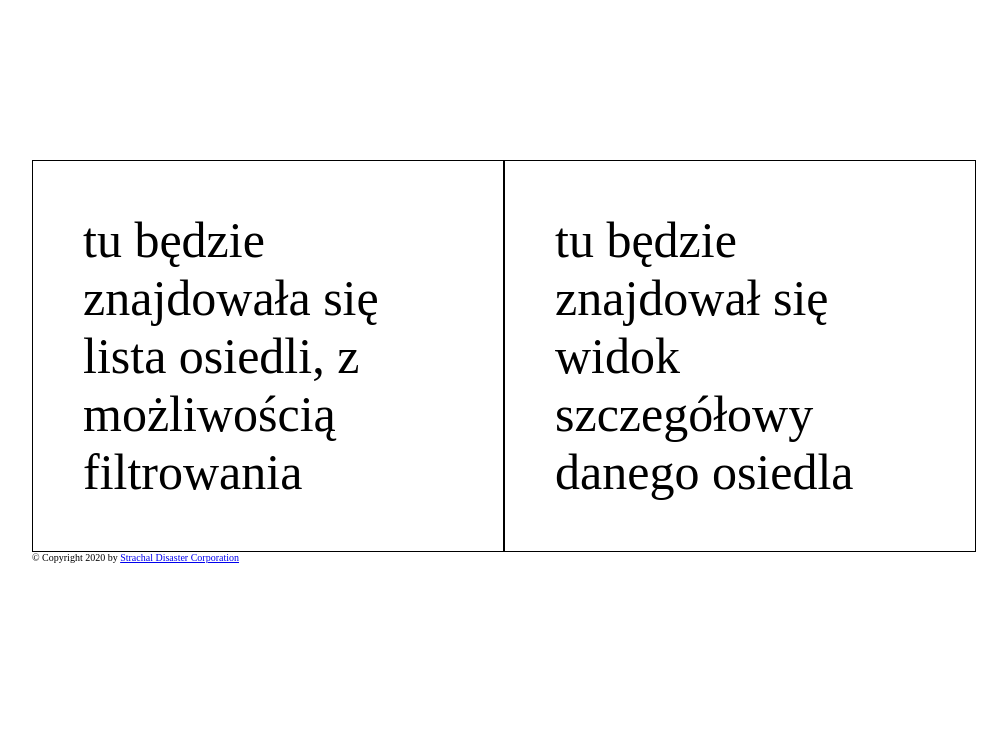
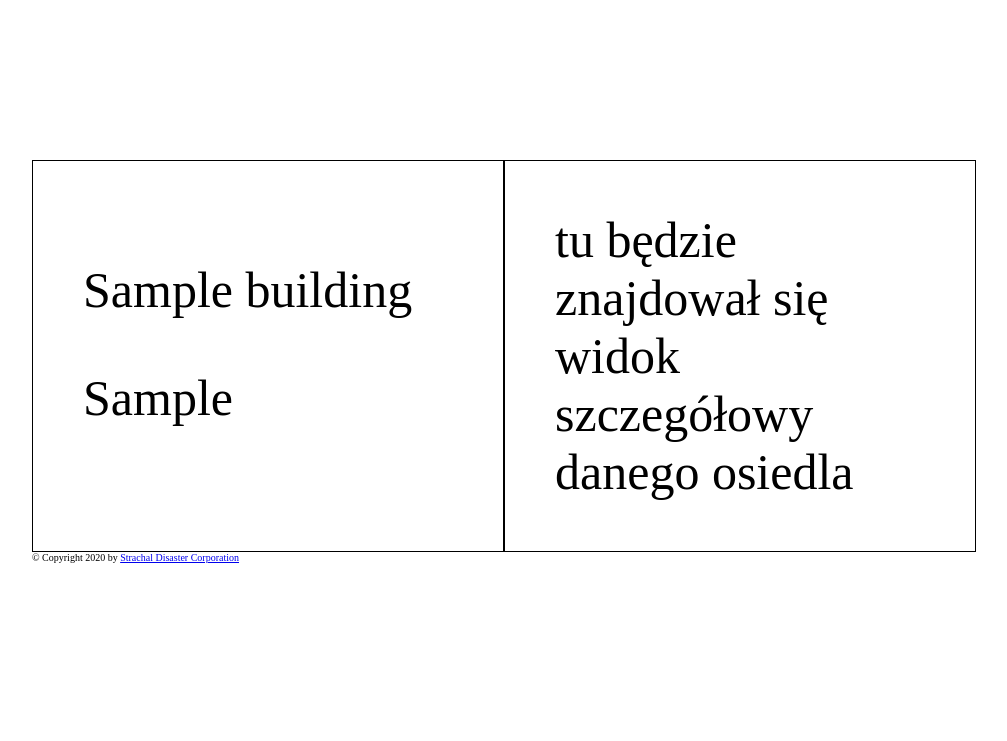
Before and after one commit to Strachal/projekt-zaliczenie, a Django app: template supermedia_residentials/residentials/templates/index.html in a window 1280 px wide. Shown: the part 100-841 px from the top of the page, without its empty margins (136-1143 px from the left). Run offline with Django 3.2, Linux system fonts and the light colour scheme; the template is opened without the code that fills it: values that come from a table or form of the project are taken from there, others are empty; tables that the repository leaves empty hold one stand-in row (values such as "Sample post").

Commit message:
dodanie pierwszych testowych rekordów do bazy, próby wyświetlenia listy osiedli

```diff
--- /dev/null
+++ b/supermedia_residentials/residentials/database_add_edit_delete.py
@@ -0,0 +1,4 @@
+from models import Buildings
+
+building = Buildings.objects.create(building_name="Osiedle Testowe1", building_adres="ul. Testowa")
+building.save()
--- a/supermedia_residentials/residentials/models.py
+++ b/supermedia_residentials/residentials/models.py
@@ -46,26 +46,26 @@ class Buildings(models.Model):
     # director = models.ForeignKey(Person, related_name="movies_directed", on_delete=models.CASCADE)
     # actors = models.ManyToManyField(Person, related_name="movies_cast")
 
-    KI_number = models.IntegerField(default=0) # numer inwestycji z Kompasu Inwestycji, może służyć do wygenerowania linku do KI
-    MPK_number = models.CharField(max_length=10, default="bd") # unikatowy numer MPK osiedla
-    MPK_number_sewerage = models.CharField(max_length=10, default="bd") # unikatowy numer MPK przyłącza
+    KI_number = models.IntegerField(null=True) # numer inwestycji z Kompasu Inwestycji, może służyć do wygenerowania linku do KI
+    MPK_number = models.CharField(max_length=10, null=True) # unikatowy numer MPK osiedla
+    MPK_number_sewerage = models.CharField(max_length=10, null=True) # unikatowy numer MPK przyłącza
     building_name = models.CharField(max_length=255) # nazwa deweoperska osiela, jeśli nie ma to adres główny
     building_adres = models.CharField(max_length=255) # adres osiedla (może być kilka
     # adresów)
-    parcel_number = models.CharField(max_length=255, default="bd") # numer działki i obrębu
-    GPON_node_localisation = models.ForeignKey("GPON_node_list", on_delete=models.CASCADE) # lokalizacja na terenie Warszawy
+    parcel_number = models.CharField(max_length=255, null=True) # numer działki i obrębu
+    GPON_node_localisation = models.ForeignKey("GPON_node_list", on_delete=models.CASCADE, null=True) # lokalizacja na terenie Warszawy
     quantity_HP = models.IntegerField(default=0) # ilość lokali mieszkalnych
     quantity_LU = models.IntegerField(default=0) # ilość lokali użytkowych
     competitors = models.ManyToManyField("Competitors") # konkurencja na osiedlu
-    estimated_budget_accept = models.IntegerField(choices=ACCEPT, default=0) # akceptacja kosztorysu
-    flat_price = models.FloatField(default="0") # cena lokalu w plnach
-    kind_of_inhabitation = models.IntegerField(choices=INHABIT) # status zasiedlenia w trakcie budowy sieci
+    estimated_budget_accept = models.IntegerField(choices=ACCEPT, null=True) # akceptacja kosztorysu
+    flat_price = models.FloatField(null=True) # cena lokalu w plnach
+    kind_of_inhabitation = models.IntegerField(choices=INHABIT, default=3, null=True) # status zasiedlenia w trakcie budowy sieci
     status = models.IntegerField(choices=STATUS, default=5) # handlowy status projektu
     services_provided = models.IntegerField(choices=SERVICES, default=1) # sposób świadczenia usług
     range_of_activity = models.ManyToManyField("Activities") # zakres budowy sieci
     internal_net_property = models.IntegerField(choices=INTERNAL, default=7) # własność sieci wewnętrznych
-    remarks_of_MS = models.TextField(default="bd") # uwagi MS
-    remarks_of_AK = models.TextField(default="bd") # uwagi AK
+    remarks_of_MS = models.TextField(null=True) # uwagi MS
+    remarks_of_AK = models.TextField(null=True) # uwagi AK
 
 
 # klasa opisująca osoby zaangażowane w projekt osiedlowy, zarówno ze strony dewelopera, generalnego wykonawcy jaki i SM
@@ -75,7 +75,7 @@ class Persons(models.Model):
     first_last_name = models.CharField(max_length=40) # imie i nazwisko danej osoby
     job = models.CharField(max_length=20) # stanowisko danej osoby
     phone = models.IntegerField(default=0) # telefon do danej osoby
-    email = models.CharField(max_length=64, default="bd") # email do danej osoby
+    email = models.CharField(max_length=64, null=True) # email do danej osoby
     SM_PM_initial = models.CharField(max_length=4, default="MS") # inicjały PM projektu po stronie SM
 
 # klasa opisująca daty związane z budową osiedla
--- a/supermedia_residentials/residentials/templates/index.html
+++ b/supermedia_residentials/residentials/templates/index.html
@@ -15,13 +15,20 @@
       <img src="static/logoSM.png" alt="logoSM"></a> <p>Osiedla Supermedia</p>{% endblock %}</button>
     <button class="btn" id="content2">{% block content2 %} <a href="raport.html">Raport</a>{% endblock %}</button>
     <button class="btn" id="content3">{% block content3 %} <a href="#">Załóż MPK</a>{% endblock %}</button>
-    <button class="btn" id="content8">{% block content8 %} <a href="#">Szukaj</a> {% endblock %}</button>
-    <button class="btn" id="content9">{% block content9 %} <a href="#">Logowanie</a>{% endblock %}</button>
+    <button class="btn" id="content4">{% block content4 %} <a href="#">Szukaj</a> {% endblock %}</button>
+    <button class="btn" id="content5">{% block content5 %} <a href="#">Logowanie</a>{% endblock %}</button>
     </header>
 
     <div class="list">
-        <div  id="content10">{% block content10%} tu będzie znajdowała się lista osiedli, z możliwością filtrowania {% endblock %}</div>
-        <div  id="content11">{% block content11 %} tu będzie znajdował się widok szczegółowy danego osiedla {% endblock %}</>
+        <div  id="content6">
+        {% block content6%}
+          {% for building in list_all_buildings %}
+            <p> {{ building.building_name }} </p>
+            <p> {{ building.building_adres }} </p>
+          {% endfor %}
+        {% endblock %}</div>
+
+        <div  id="content7">{% block content7 %} tu będzie znajdował się widok szczegółowy danego osiedla {% endblock %}</>
     </div>
 
     <footer class="footer">
```
Also changed, not shown: supermedia_residentials/residentials/views.py (+3 -6 lines), supermedia_residentials/supermedia_residentials/settings.py (+0 -10 lines), supermedia_residentials/residentials/migrations/0012_auto_20201221_0823.py (added), supermedia_residentials/residentials/migrations/0013_auto_20201221_0913.py (added), supermedia_residentials/residentials/migrations/0014_auto_20201221_0948.py (added), supermedia_residentials/residentials/migrations/0015_auto_20201221_0949.py (added).
